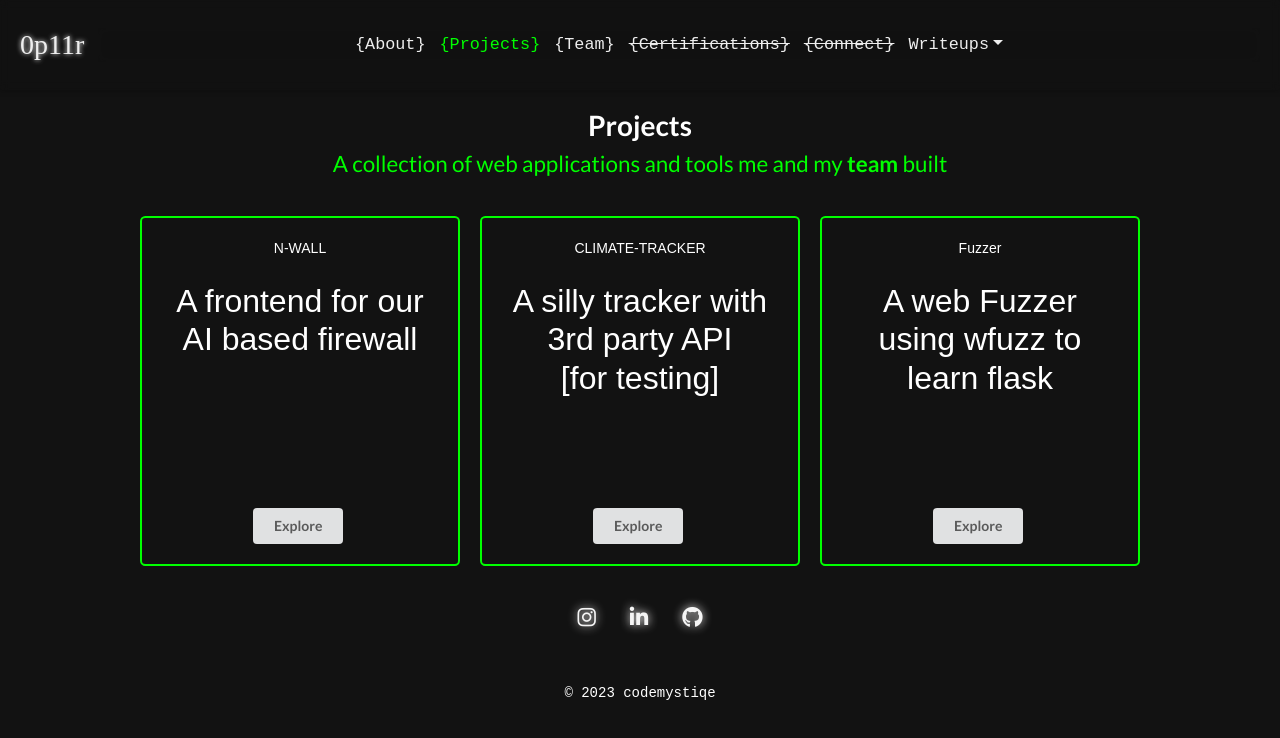
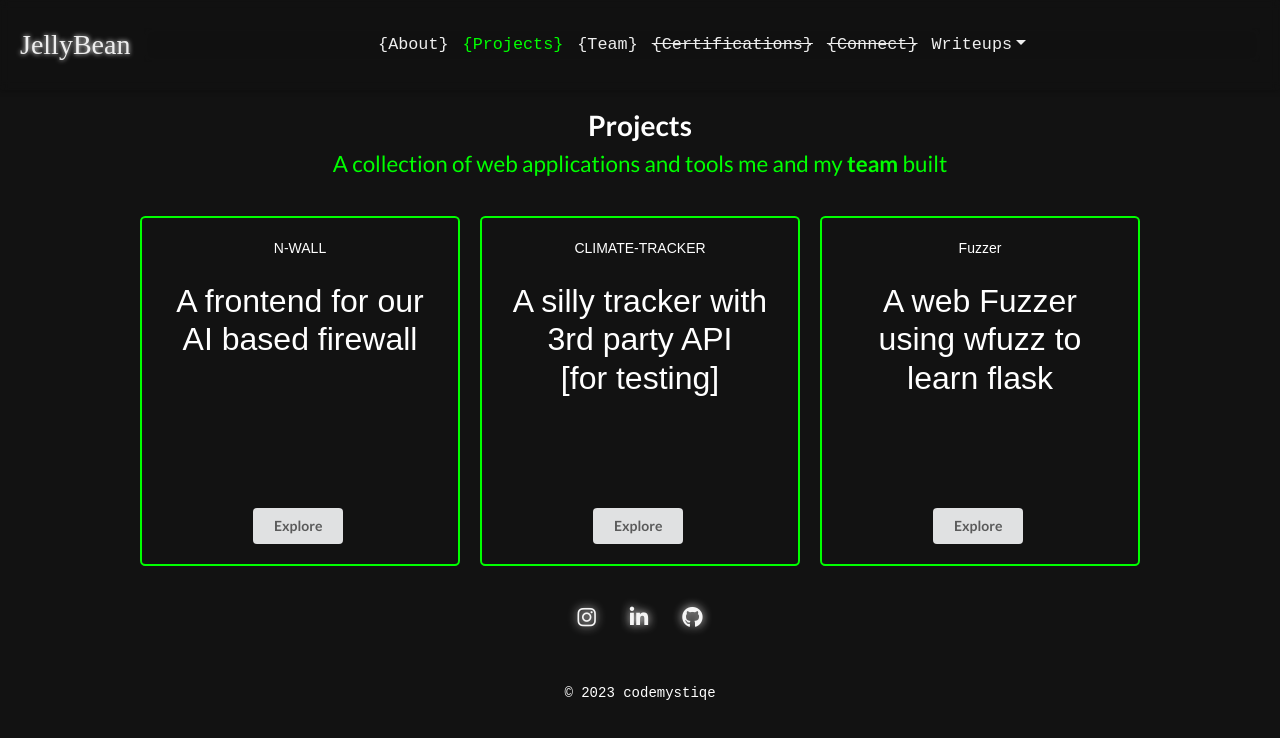
Before and after one commit to goushalk/achivements, a plain HTML site: page index.html in a window 1280 px wide. Drawn offline with nearby package versions, Linux system fonts and the light colour scheme; files whose address does not match are found by name.

Commit message:
name changed

```diff
--- a/index.html
+++ b/index.html
@@ -18,7 +18,7 @@
 <body>
   <header id="nav" class="text-center py-4 container-fluid text-center">
     <nav class="navbar navbar-expand-lg navbar-dark">
-      <a class="navbar-brand" href="https://codemystiqe.in.net/" style="font-family: bionical;">0p11r</a>
+      <a class="navbar-brand" href="https://codemystiqe.in.net/" style="font-family: bionical;">JellyBean</a>
       <button class="navbar-toggler" type="button" data-bs-toggle="collapse" data-bs-target="#navbarNav"
         aria-controls="navbarNav" aria-expanded="false" aria-label="Toggle navigation">
         <span class="navbar-toggler-icon"></span>
```
